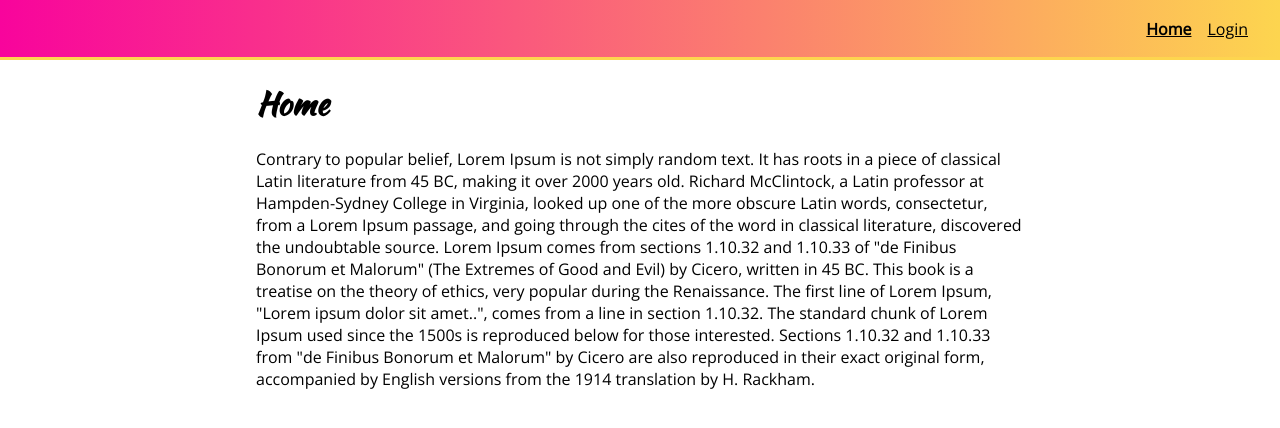
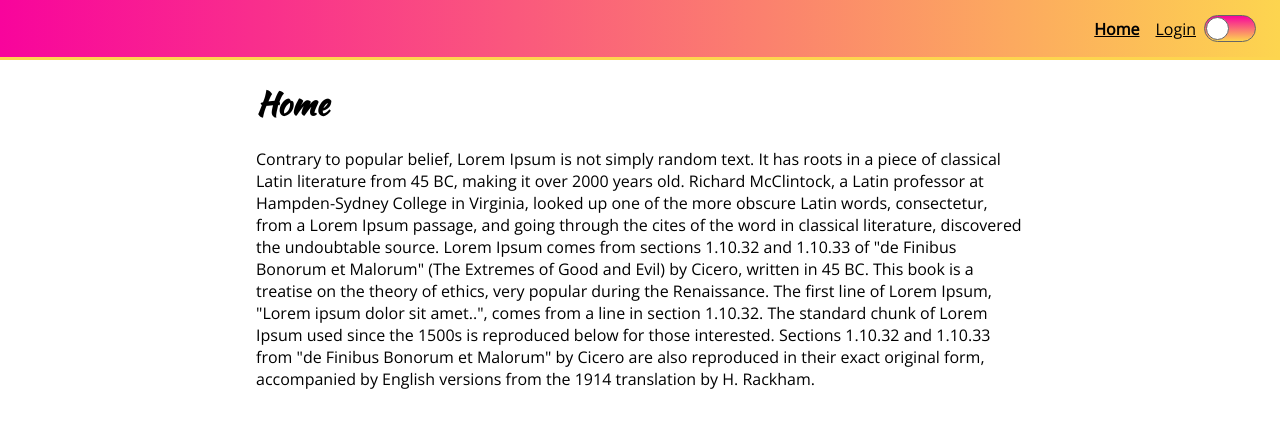
Before and after one commit to gonpeche/styledComponentsProject, a React (Create React App) app: page / in a window 1280 px wide. Shown: the top 428 px of the page. Built offline with nearby package versions, Linux system fonts and the light colour scheme.

Commit message:
add Toggle UI button on header

```diff
--- a/src/components/common/Header.js
+++ b/src/components/common/Header.js
@@ -1,6 +1,7 @@
 import React from 'react'
 import styled from 'styled-components'
 import { Link as ReactRouterDomLink, useLocation } from 'react-router-dom'
+import { Toggle } from './Toggle'
 
 const HeaderWrapper = styled.header`
   height: 60px;
@@ -87,6 +88,7 @@ export function Header() {
         <StyledLink isActive={pathname === '/login'} to="/login">
           Login
         </StyledLink>
+        <Toggle />
       </Menu>
     </HeaderWrapper>
   )
--- /dev/null
+++ b/src/components/common/Toggle.js
@@ -0,0 +1,32 @@
+import React from 'react';
+import styled from 'styled-components';
+
+const ToggleWrapper = styled.div`
+    width: 50px;
+    min-width: 50px;
+    height: 25px;
+    border-radius: 25px;
+    border: 1px solid #666;
+    margin: auto;
+    display: flex;
+    background-image: linear-gradient(to bottom, ${props => props.theme.primaryColor}, ${props => props.theme.secondaryColor});
+`;
+
+const Notch = styled.div`
+    height: 21px;
+    width: 21px;
+    border: 1px solid #666;
+    margin-top: 1px;
+    border-radius: 50%;
+    background: white;
+    transition: transform 0.1s linear;
+    transform: translate(${props => props.isActive ? '26px' : '1px' });
+`;
+
+export function Toggle({ isActive }) {
+    return (
+        <ToggleWrapper>
+            <Notch isActive={isActive}/>
+        </ToggleWrapper>
+    )
+}
--- a/src/components/common/index.js
+++ b/src/components/common/index.js
@@ -4,3 +4,4 @@ export * from './Header'
 export * from './Input'
 export * from './PasswordInput'
 export * from './Spinner'
+export * from './Toggle'
```
